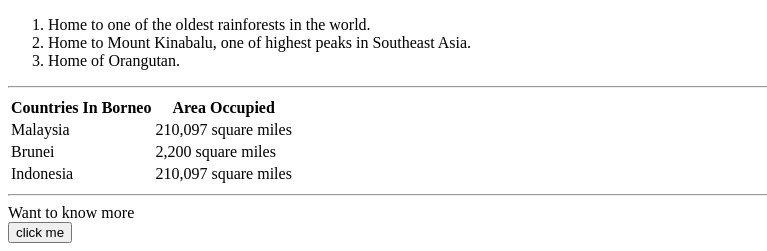
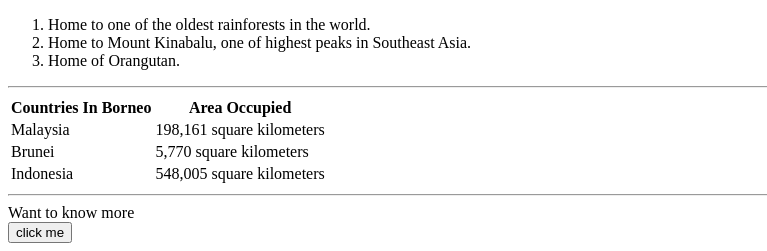
Before and after one commit to anupasin/Sabah---Land-Below-The-Wind, a plain HTML site: page index.html in a window 1280 px wide. Shown: the part 866-1117 px from the top of the page, 0-767 px from the left. Drawn offline with Linux system fonts and the light colour scheme.

Commit message:
Update index.html

```diff
--- a/index.html
+++ b/index.html
@@ -34,15 +34,15 @@
     <tbody>
       <tr>
         <td>Malaysia</td>
-        <td>210,097 square miles</td>
+        <td>198,161 square kilometers</td>
       </tr>
       <tr>
         <td>Brunei</td>
-        <td>2,200 square miles</td>
+        <td>5,770 square kilometers</td>
       </tr>
       <tr>
         <td>Indonesia</td>
-        <td>210,097 square miles</td>
+        <td>548,005 square kilometers</td>
       </tr>
     </tbody>
   </table>
```
